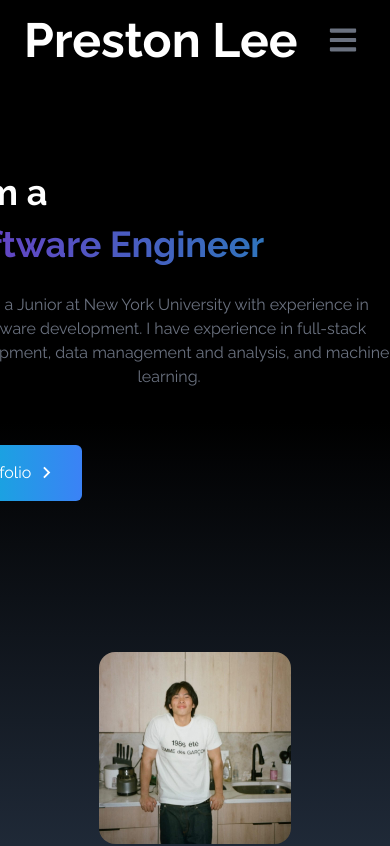
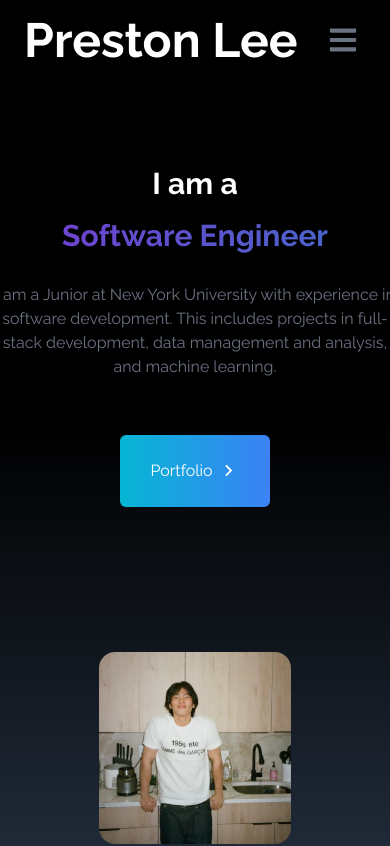
Before and after one commit to prestonglee0805/Portfolio, a React (Create React App) app: page / in a window 390 px wide. Shown: the top 846 px of the page. Built offline with nearby package versions, Linux system fonts and the light colour scheme.

Commit message:
updates to mobile browser and text adjustments

```diff
--- a/src/components/Home.jsx
+++ b/src/components/Home.jsx
@@ -23,9 +23,9 @@ const Home = () => {
       <div className="max-w-screen-lg mx-auto flex flex-col items-center justify-center h-full px-4 md:flex-row">
         {/* Left Section */}
         <div className="flex flex-col justify-center h-full">
-          <h2 className="text-left w-full text-4xl sm:text-5xl font-bold text-white relative top-5">
+        <h2 className="text-3xl sm:text-5xl font-bold text-white relative top-5 text-center sm:text-left">
             I am a
-            <div className=" bg-gradient-to-r from-cyan-400 via-blue-500 to-blue-700 bg-clip-text text-transparent text-4xl sm:text-5xl font-bold"
+            <div className=" bg-gradient-to-r from-cyan-400 via-blue-500 to-blue-700 bg-clip-text text-transparent text-4xl sm:text-5xl font-bold inline-block min-h-[50px]"
             style = {{minWidth: "500px", display: "inline-block", minHeight: '125px'}}
             >
               <ReactTyped
@@ -47,7 +47,8 @@ const Home = () => {
           {fadeText && (
                 <motion.span
                   key="software-engineer"
-                  className="absolute left-0 top-11 py-2 bg-clip-text text-transparent text-4xl sm:text-5xl font-bold inline-block"
+                  className="absolute top-11 py-2 bg-clip-text text-transparent text-3xl sm:text-5xl font-bold inline-block w-full text-center sm:text-left left-1/2 sm:left-0 transform -translate-x-1/2 sm:translate-x-0"
+
                   style={{
                     backgroundImage: "linear-gradient(90deg, #06b6d4, #3b82f6,#9333ea, #06b6d4)",
                     backgroundSize: "600% 100%",
@@ -76,23 +77,29 @@ const Home = () => {
 
 
 
-          <p className="text-gray-500 py-4 max-w-md relative bottom-10">
-            I am a Junior at New York University with experience in software development. I have experience in full-stack development, data management and analysis, and machine learning.
+            <p className="text-gray-500 py-4 max-w-md w-full text-center sm:text-left mx-auto sm:mx-0 px-4 sm:px-0 relative bottom-10 break-words">
+            I am a Junior at New York University with experience in software development. This includes projects in full-stack development, data management and analysis, and machine learning.
           </p>
           <div className = "">
           <motion.div
-              whileHover={{ scale: 1.1, }}
+            whileHover={{ scale: 1.1 }}
             whileTap={{ scale: 0.95 }}
-              className="text-white w-fit flex items-center py- rounded-md bg-gradient-to-r from-cyan-500 to-blue-500 cursor-pointer"
+            className="text-white w-fit flex justify-center sm:justify-start items-center py-2 rounded-md bg-gradient-to-r from-cyan-500 to-blue-500 cursor-pointer mx-auto sm:mx-0"
           >
-              <Link to = "portfolio" smooth duration = {500} offset = {-120}  className="group text-white w-fit px-6 py-2 my-2 flex justify-center items-center rounded-md bg-gradient-to-r from-cyan-500 to-blue-500 cursor-pointer">
-
+            <Link
+              to="portfolio"
+              smooth
+              duration={500}
+              offset={-120}
+              className="group text-white px-6 py-2 my-2 flex justify-center items-center rounded-md bg-gradient-to-r from-cyan-500 to-blue-500 cursor-pointer w-auto min-w-[150px] sm:min-w-0"
+            >
               Portfolio
               <span className="group-hover:rotate-90 duration-300">
                 <MdOutlineKeyboardArrowRight size={23} className="ml-1" />
               </span>
             </Link>
           </motion.div>
+
           </div>
         </div>
 
--- a/src/components/Portfolio.jsx
+++ b/src/components/Portfolio.jsx
@@ -54,7 +54,7 @@ const Portfolio = () => {
 
         {/* Animated Grid of Projects */}
         <motion.div
-          className="grid grid-cols-2 sm:grid-cols-2 md:grid-cols-2 gap-8 px-12 sm:px-0"
+          className="grid grid-cols-1 sm:grid-cols-2 md:grid-cols-2 gap-6 px-4 sm:px-0"
           initial={{ opacity: 0 }}
           whileInView={{ opacity: 1 }}
           transition={{ duration: 1, ease: 'easeOut' }}
@@ -63,7 +63,7 @@ const Portfolio = () => {
           {portfolios.map(({ id, title,url }) => (
             <motion.div
               key={id}
-              className="relative w-full h-40 rounded-lg flex justify-center item-center items-center text-white font-bold text-2xl shadow-md text-center px-1 cursor-pointer"
+              className="relative w-full h-40 rounded-lg flex justify-center items-center text-white font-bold text-xl sm:text-2xl md:text-3xl shadow-md text-center px-2 cursor-pointer"
               style={{
                 background: "linear-gradient(45deg, #06b6d4, #3b82f6)",
               }}
@@ -73,7 +73,10 @@ const Portfolio = () => {
               transition={{ duration: 0.8, ease: "easeOut" }}
               onClick= {() => window.open(url, "_blank")}
             >
+            <span className="w-full text-center px-4 text-lg sm:text-xl md:text-2xl lg:text-3xl break-words" >
               {title}
+            </span>
+
             </motion.div>
           ))}
         </motion.div>
```
Lines whose indentation alone changed are shown as unchanged.
